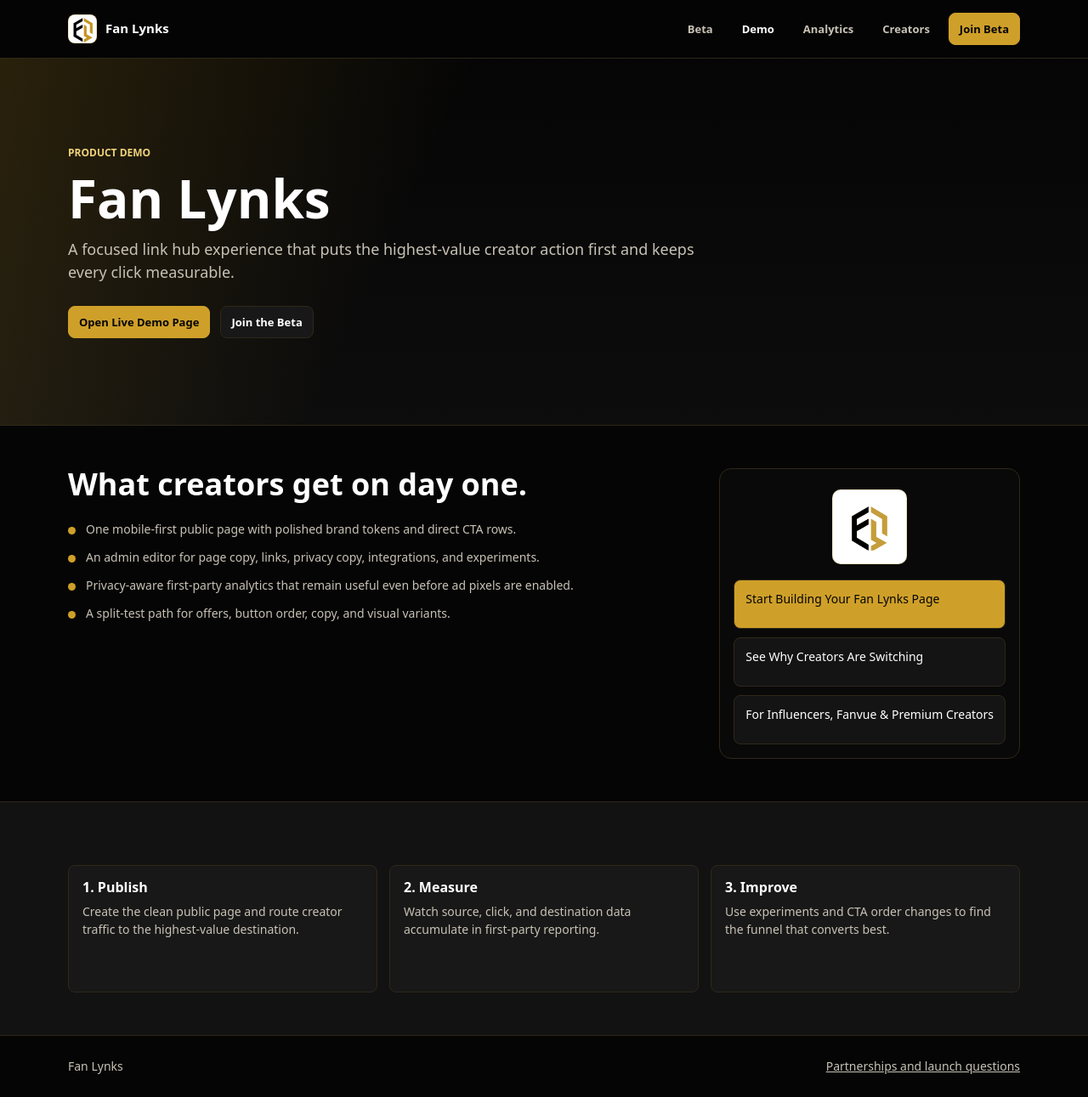
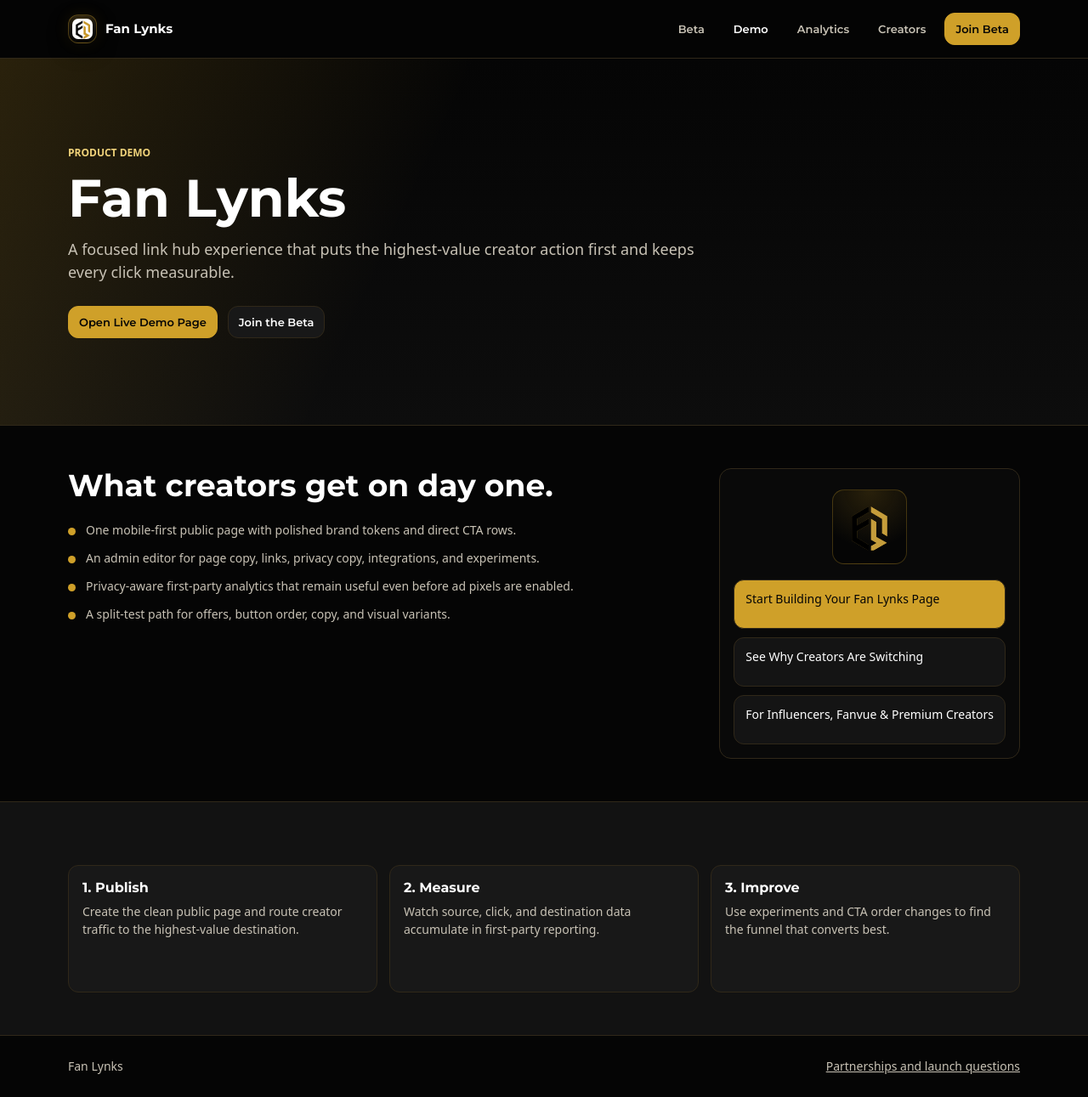
Before and after one commit to dominator509/FanLynks, a website: page public/demo/index.html in a window 1280 px wide. Shown: the whole page at 85% size. Drawn offline with Linux system fonts and the light colour scheme.

Commit message:
brand: Montserrat display type and transparent gold mark tile

```diff
--- a/public/landing.css
+++ b/public/landing.css
@@ -26,6 +26,7 @@
   --line: #302819;
   --max: 1120px;
   --font-ui: ui-sans-serif, system-ui, -apple-system, BlinkMacSystemFont, "Segoe UI", sans-serif;
+  --font-display: "Montserrat", var(--font-ui);
 }
 
 * {
@@ -75,6 +76,7 @@ a {
   align-items: center;
   gap: 10px;
   color: var(--text);
+  font-family: var(--font-display);
   font-size: 15px;
   font-weight: 700;
   letter-spacing: 0;
@@ -85,9 +87,11 @@ a {
   width: 34px;
   height: 34px;
   display: block;
-  border: 1px solid rgba(207, 160, 41, 0.28);
-  border-radius: 8px;
-  background: #ffffff;
+  border: 1px solid rgba(207, 160, 41, 0.34);
+  border-radius: 12px;
+  padding: 4px;
+  background: radial-gradient(circle at 50% 0%, rgba(207,160,41,.18),transparent 70%), linear-gradient(160deg,#18140d,#050505);
+  box-shadow:0 8px 24px rgba(0,0,0,.45),0 0 18px rgba(207,160,41,.1);
   object-fit: contain;
   object-position: center;
 }
@@ -110,11 +114,12 @@ a {
   align-items: center;
   justify-content: center;
   min-height: 38px;
-  border-radius: 8px;
+  border-radius: 12px;
   padding: 9px 12px;
   text-decoration: none;
   font-size: 13px;
-  font-weight: 650;
+  font-family: var(--font-display);
+  font-weight: 600;
   line-height: 1.1;
   white-space: nowrap;
 }
@@ -183,27 +188,30 @@ p {
 }
 
 h1 {
+  font-family: var(--font-display);
   max-width: 920px;
   margin-bottom: 16px;
   font-size: clamp(38px, 5.6vw, 62px);
   line-height: 1;
-  font-weight: 650;
+  font-weight: 700;
   letter-spacing: 0;
 }
 
 h2 {
+  font-family: var(--font-display);
   margin-bottom: 14px;
   font-size: clamp(24px, 3.5vw, 36px);
-  line-height: 1.08;
-  font-weight: 650;
+  line-height: 1.12;
+  font-weight: 700;
   letter-spacing: 0;
 }
 
 h3 {
+  font-family: var(--font-display);
   margin-bottom: 8px;
   font-size: 16px;
   line-height: 1.2;
-  font-weight: 650;
+  font-weight: 700;
 }
 
 .lead {
@@ -243,7 +251,7 @@ h3 {
 .step {
   min-height: 150px;
   border: 1px solid var(--line);
-  border-radius: 8px;
+  border-radius: 12px;
   padding: 16px;
   background: var(--surface-2);
 }
@@ -273,7 +281,7 @@ h3 {
 
 .panel {
   border: 1px solid var(--line);
-  border-radius: 8px;
+  border-radius: 12px;
   padding: 18px;
   background: var(--surface-2);
 }
@@ -320,8 +328,8 @@ h3 {
   margin: 8px auto 18px;
   padding: 10px;
   border: 1px solid rgba(207, 160, 41, 0.28);
-  border-radius: 10px;
-  background: #ffffff;
+  border-radius: 14px;
+  background: radial-gradient(circle at 50% 0%, rgba(207,160,41,.18),transparent 70%), #050505;
   object-fit: contain;
   object-position: center;
 }
@@ -330,7 +338,7 @@ h3 {
   min-height: 58px;
   margin-top: 10px;
   border: 1px solid var(--line);
-  border-radius: 8px;
+  border-radius: 12px;
   padding: 12px 13px;
   background: #141414;
   color: var(--text);
```
